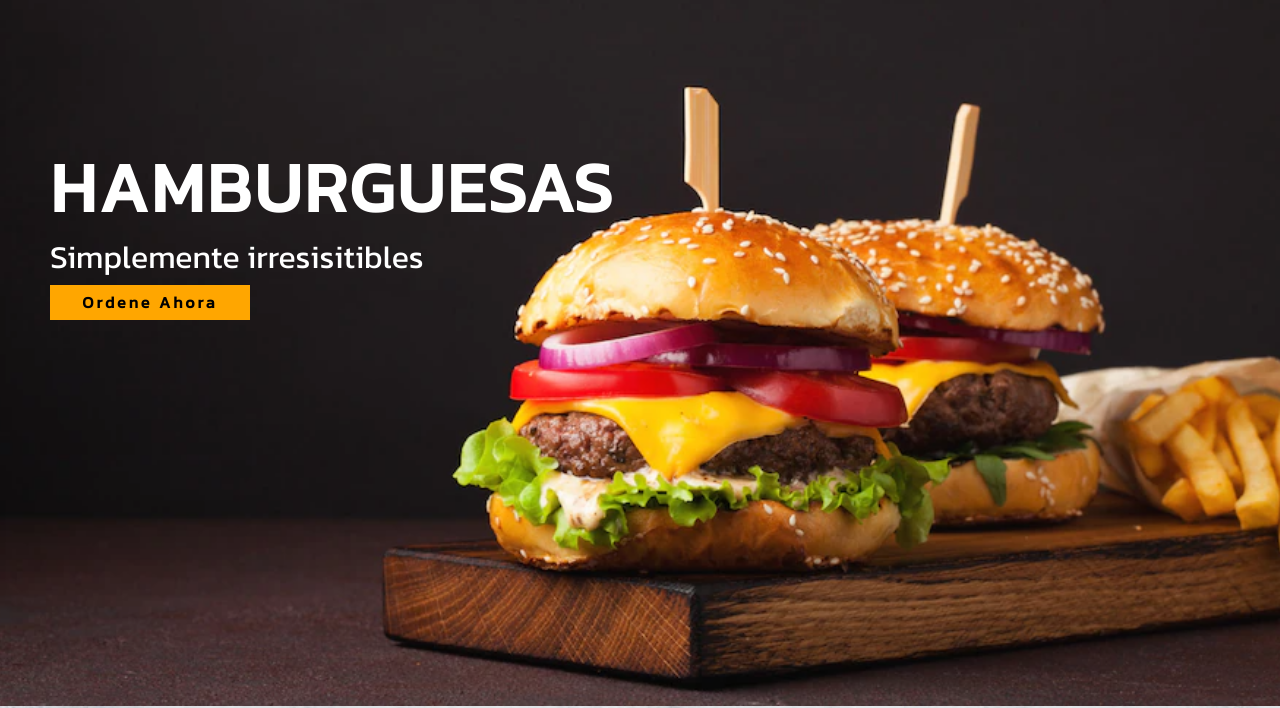
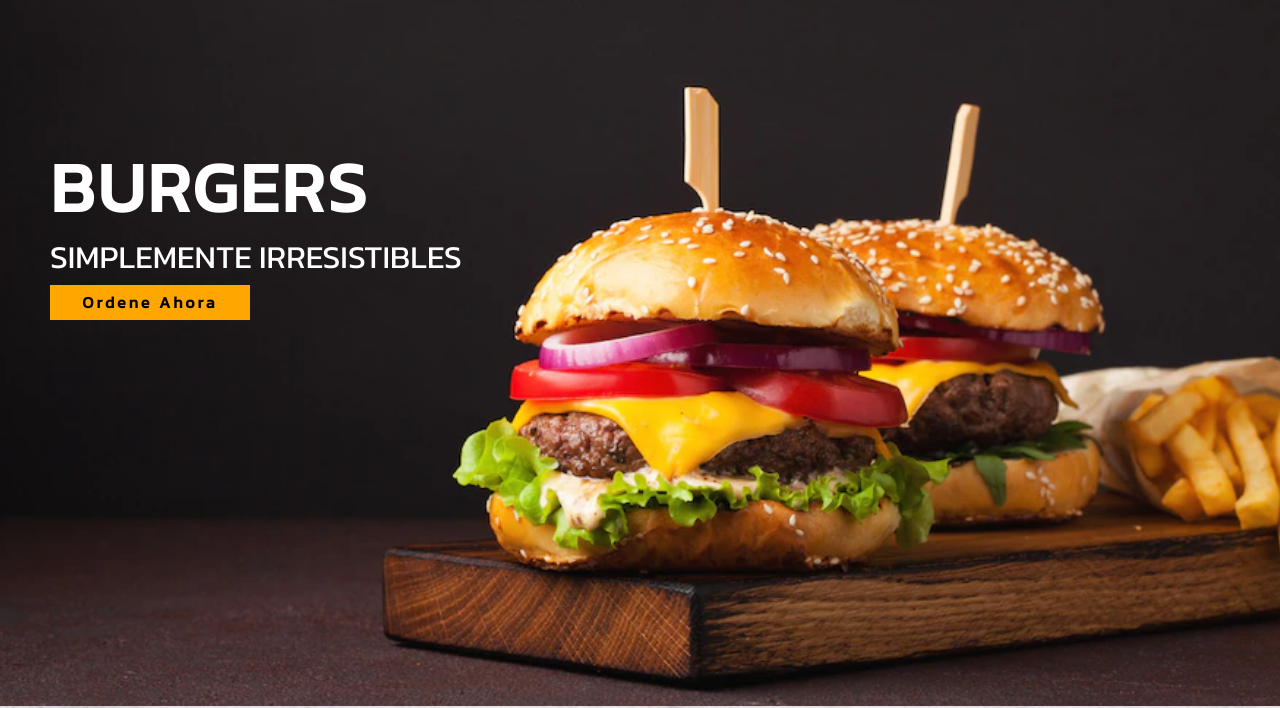
Before and after one commit to nicor996/proyectofinal_NicolasRodriguez, a plain HTML site: page index.html in a window 1280 px wide. Shown: the part 95-803 px from the top of the page. Drawn offline with nearby package versions, Linux system fonts and the light colour scheme.

Commit message:
Update index.html

```diff
--- a/index.html
+++ b/index.html
@@ -71,8 +71,8 @@
             <div id="container-background">
                 <div class="main-content">
                     <div class="content">
-                        <h1>HAMBURGUESAS</h1>
-                        <h2>Simplemente irresisitibles</h2>
+                        <h1>BURGERS</h1>
+                        <h2>SIMPLEMENTE IRRESISTIBLES</h2>
                         <div id="btn1" class="botonYlw"><button>Ordene Ahora</button></div>
                     </div>
                 </div>
@@ -287,7 +287,7 @@
                             <div class="card">
                                 <img class="card-image-top" src="./img/brg.jpg" alt="hamburguesa de calidad">
                                 <div class="card-img-overlay">
-                                    <h1 class="card-title">Las Mejores burgers</h1>
+                                    <h1 class="card-title">Las Mejores Burgers</h1>
                                     <p class="card-text">100% artesanal</p>
                                 </div>
                             </div>
```
